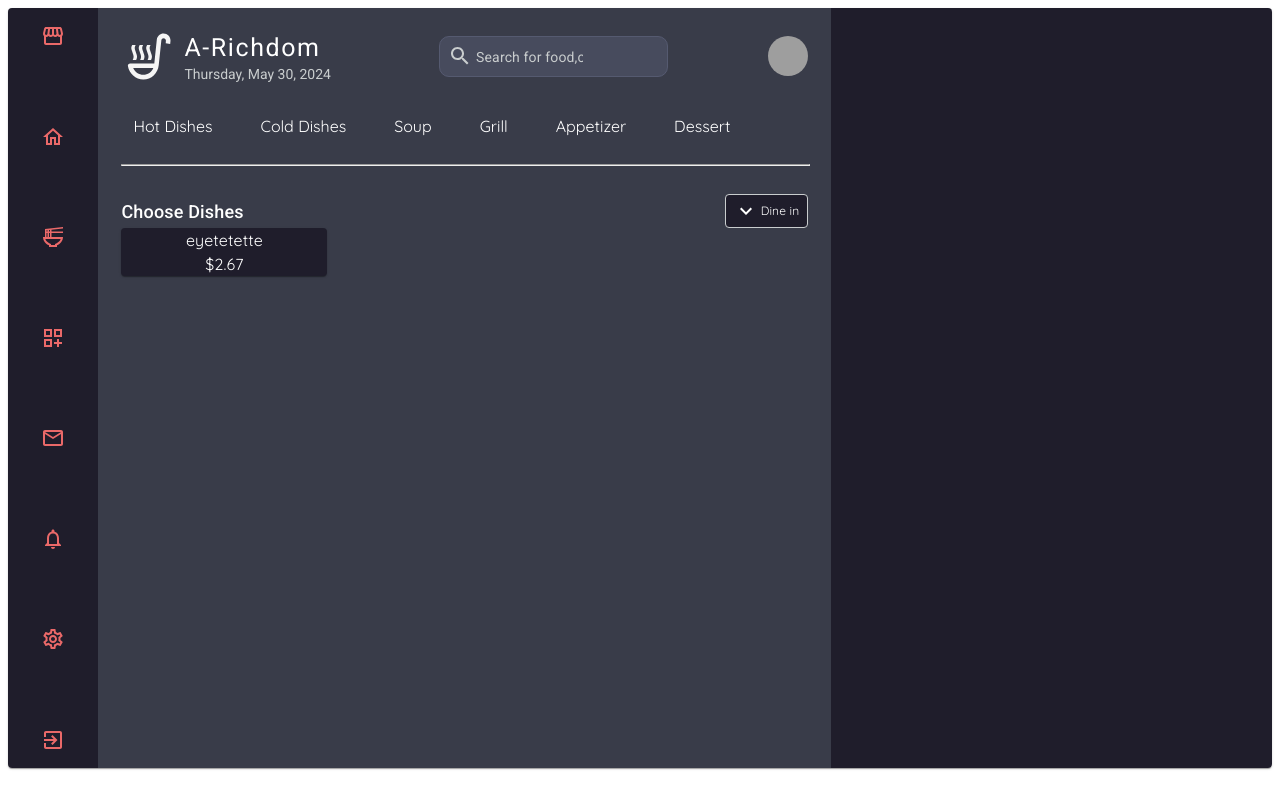
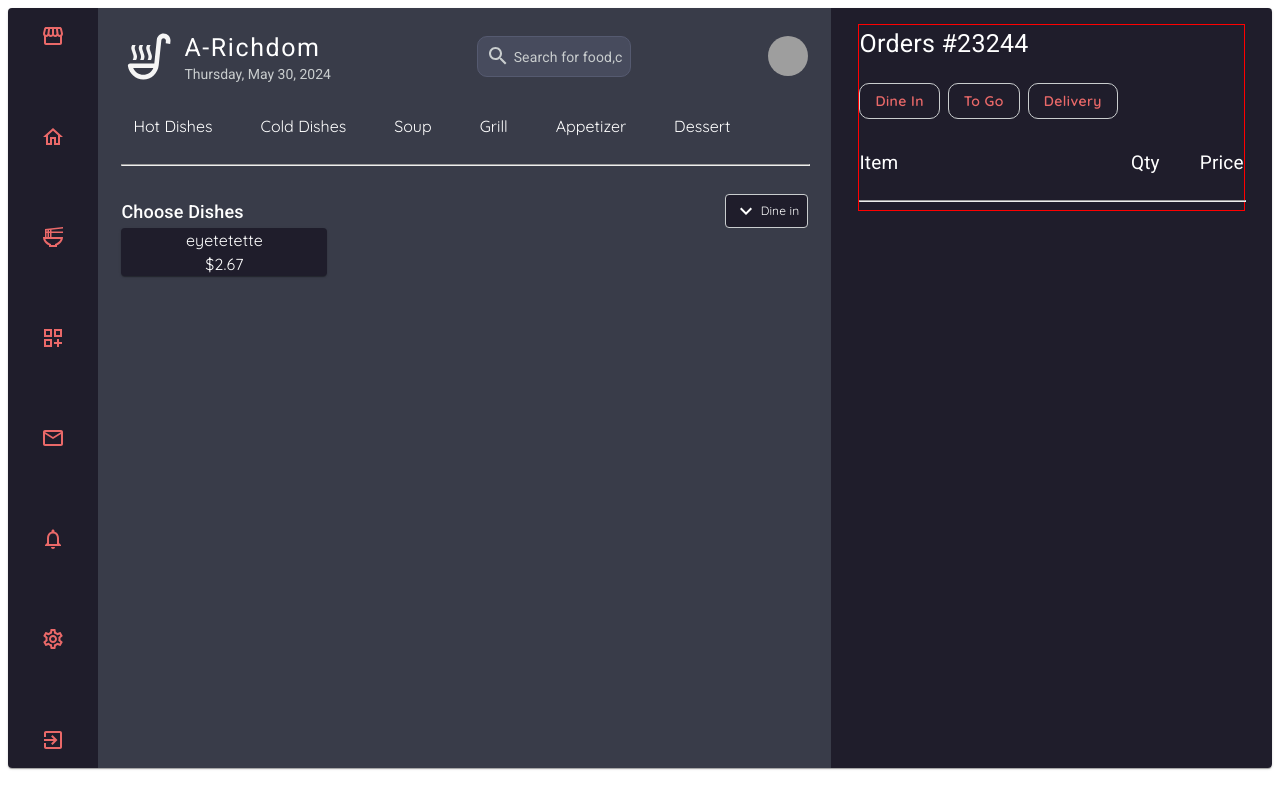
Before and after one commit to A-Richdom/FOOD-ORDERING-WEBITE, a React (Vite) app: page / in a window 1280 px wide. Built offline with nearby package versions, Linux system fonts and the light colour scheme; grey boxes are pictures that could not be loaded.

Commit message:
Commiting Sub-Header of the Dishes Ordered

```diff
--- a/src/Components/Homepage.jsx
+++ b/src/Components/Homepage.jsx
@@ -63,7 +63,8 @@ const useStyles = makeStyles((theme) => ({
         display: 'flex',
         backgroundColor: 'transparent !important'
     },
-    cardContent1: {
+    // Side-Bar...//
+    sideBar: {
         width: '5%',
         backgroundColor: '#1F1D2B',
     },
@@ -86,14 +87,15 @@ const useStyles = makeStyles((theme) => ({
             borderRadius: '5px',
         },
     },
-    cardContent2: {
+    // Main Bar...//
+    mainBar: {
         backgroundColor: '#393C49 !important',
         width: '60%',
         display: 'flex',
         flexDirection: 'column',
         alignItems: 'center',
     },
-    cardContent2Children: {
+    mainBarChildren: {
         width: '98%',
         backgroundColor: '#393C49',
     },
@@ -181,7 +183,8 @@ const useStyles = makeStyles((theme) => ({
     hrLine: {
         height: '0.1px',
         width: '100%',
-        backgroundColor: '#c9cdce',
+        backgroundColor: '#25272d !important',
+        // backgroundColor: '#393C49 !important',
     },
     navBar3: {
         paddingTop: '20px',
@@ -231,9 +234,55 @@ const useStyles = makeStyles((theme) => ({
         alignItems: 'center',
         justifyContent: 'center'
     },
-    cardContent3: {
+    //Right Bar...//
+    rightBar: {
         width: '35%',
         backgroundColor: '#1F1D2B !important',
+        display: 'flex !important',
+        flexDirection: 'column',
+        alignItems: 'center',
+    },
+    rightBarChildren: {
+        width: '94%',
+        border: '1px solid red'
+    },
+    orderBtnWrapper: {
+        display: 'flex !important',
+        flexWrap: 'wrap !important',
+        gap: '8px !important',
+        paddingTop: '20px'
+    },
+    orderBtn: {
+        fontFamily: 'Quicksand !important',
+        fontWeight: '600 !important',
+        textTransform: 'none !important',
+        border: '1px solid #c9cdce !important',
+        borderRadius: '10px !important',
+        padding: theme.spacing(1),
+        color: '#EA6969 !important',
+        '&:hover': {
+            backgroundColor: '#EA6969 !important',
+            color: 'white !important',
+            border: 'none !important',
+        },
+        '&:focus': {
+            backgroundColor: '#EA6969 !important',
+            color: 'white !important',
+            border: 'none !important'
+        },
+
+    },
+    subHeader: {
+        display: 'flex',
+        flexWrap: 'wrap',
+        paddingTop: '30px',
+        paddingBottom: '14px',
+        alignItems: 'center !important',
+        justifyContent: 'space-between',
+    },
+    subHeaderChildren: {
+        display: 'flex',
+        gap: '40px',
     },
 
 }));
@@ -278,7 +327,7 @@ const Homepage = () => {
             <Card className={classes.cardWrapper}>
 
                 {/* SIDE-BAR */}
-                <CardContent className={classes.cardContent1}>
+                <CardContent className={classes.sideBar}>
 
                     <div className={classes.sideBarIcons}>
                         <StorefrontIcon className={classes.icon} />
@@ -293,9 +342,9 @@ const Homepage = () => {
 
                 </CardContent>
 
-                {/* MENU BAR */}
-                <CardContent className={classes.cardContent2}>
-                    <div className={classes.cardContent2Children}>
+                {/* MAIN BAR */}
+                <CardContent className={classes.mainBar}>
+                    <div className={classes.mainBarChildren}>
                         <div className={classes.navBar1}>
 
                             <div className={classes.userName}>
@@ -440,8 +489,56 @@ const Homepage = () => {
                 </CardContent>
 
                 {/* RIGHT-BAR */}
-                <CardContent className={classes.cardContent3}>
-                    <Typography></Typography>
+                <CardContent className={classes.rightBar}>
+                    <div className={classes.rightBarChildren}>
+
+                        <Typography sx={{
+                            fontSize: {
+                                xs: '14px',
+                                sm: '16px',
+                                md: '18px',
+                                lg: '25px',
+                                xl: '24px',
+                            },
+                            fontWeight: '400',
+                            color: 'white',
+                        }}>
+                            Orders #23244
+                        </Typography>
+
+                        <div className={classes.orderBtnWrapper}>
+                            <Button className={classes.orderBtn} variant="outlined" href="#outlined-buttons">
+                                Dine In
+                            </Button>
+                            <Button className={classes.orderBtn} variant="outlined" href="#outlined-buttons">
+                                To Go
+                            </Button>
+                            <Button className={classes.orderBtn} variant="outlined" href="#outlined-buttons">
+                                Delivery
+                            </Button>
+                        </div>
+
+                        <div className={classes.subHeader}>
+                            <Typography sx={{
+                                fontSize: '19px',
+                                color: 'white'
+                            }}>Item</Typography>
+
+                            <div className={classes.subHeaderChildren}>
+                                <Typography sx={{
+                                    fontSize: '19px',
+                                    color: 'white',
+                                }}>Qty</Typography>
+                                <Typography sx={{
+                                    fontSize: '19px',
+                                    color: 'white'
+                                }}>Price</Typography>
+                            </div>
+                        </div>
+                        <hr className={classes.hrLine} />
+
+                    </div>
+
                 </CardContent>
             </Card>
         </div>
```
